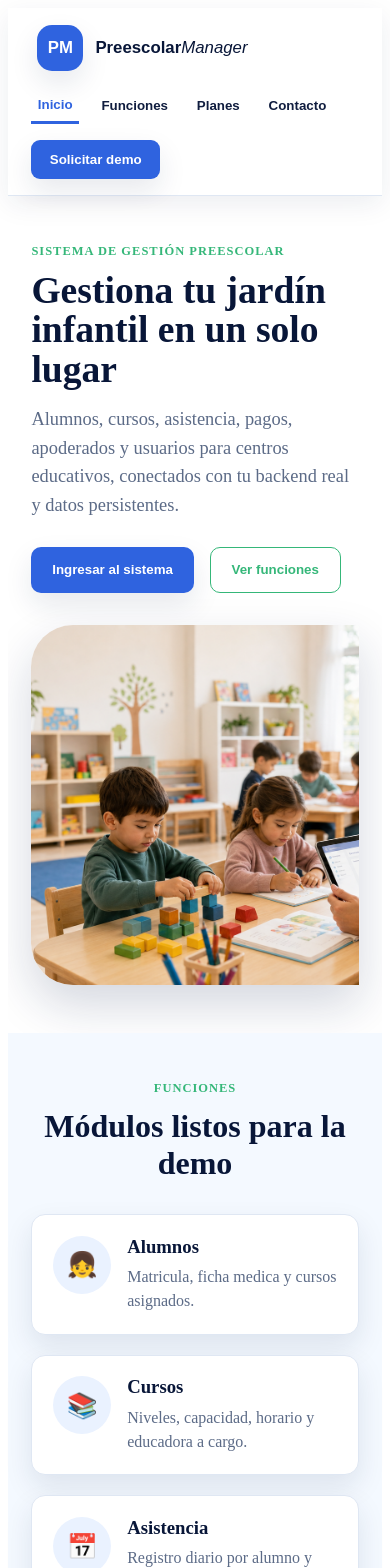
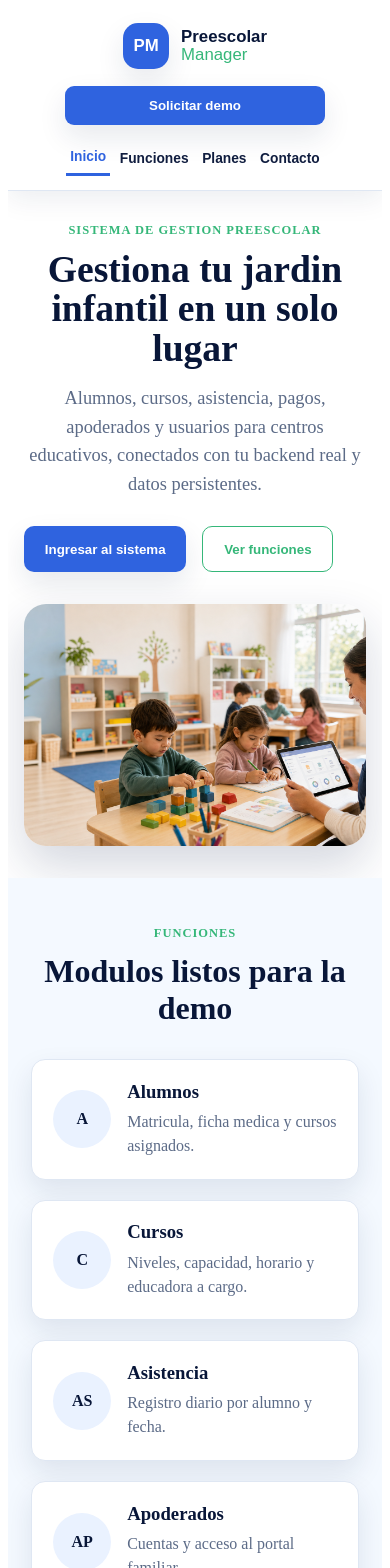
Before and after one commit to Natyvirtualgamer/app_jardin, a React (Vite) app in the folder frontend/: page / in a window 390 px wide. Shown: the top 1568 px of the page. Built offline with nearby package versions, Linux system fonts and the light colour scheme; no server answers.

Commit message:
Ajusta landing responsive y contacto WhatsApp

```diff
--- /dev/null
+++ b/frontend/src/pages/LandingPage.css
@@ -0,0 +1,83 @@
+.landing-page {
+  overflow-x: hidden;
+}
+
+.landing-nav strong,
+.landing-nav em {
+  display: block;
+  line-height: 1.05;
+}
+
+.landing-nav em {
+  color: #35b779;
+  font-style: normal;
+}
+
+@media (max-width: 1024px) {
+  .landing-modulos {
+    grid-template-columns: repeat(2, minmax(240px, 1fr)) !important;
+  }
+}
+
+@media (max-width: 760px) {
+  .landing-nav {
+    justify-content: center !important;
+    padding: 0.85rem 1rem !important;
+  }
+
+  .landing-nav-links {
+    order: 3;
+    width: 100%;
+    justify-content: center;
+    gap: 0.35rem !important;
+  }
+
+  .landing-nav-button {
+    flex: 1 1 100%;
+    max-width: 260px;
+  }
+
+  .landing-hero {
+    min-height: auto !important;
+    padding: 2rem 1rem !important;
+    text-align: center;
+  }
+
+  .landing-hero > div:first-child {
+    margin: 0 auto;
+  }
+
+  .landing-hero-media-wrap {
+    min-height: 240px !important;
+    height: 62vw !important;
+    border-radius: 22px !important;
+  }
+
+  .landing-modulos {
+    grid-template-columns: 1fr !important;
+    max-width: 440px !important;
+  }
+
+  .landing-modulo-card {
+    min-height: auto;
+  }
+
+  .landing-contact-section {
+    padding: 3rem 1rem !important;
+  }
+
+  .landing-contact-form {
+    padding: 1.1rem !important;
+  }
+}
+
+@media (max-width: 420px) {
+  .landing-nav-links button {
+    font-size: 0.86rem;
+    padding-inline: 0.25rem !important;
+  }
+
+  .landing-modulo-card {
+    align-items: center !important;
+  }
+}
--- a/frontend/src/pages/LandingPage.jsx
+++ b/frontend/src/pages/LandingPage.jsx
@@ -3,17 +3,18 @@ import { useNavigate } from 'react-router-dom'
 import LoginModal from '../components/LoginModal.jsx'
 import heroImage from '../assets/hero-classroom.png'
 import { colors, shadows } from '../theme.js'
+import './LandingPage.css'
 
 const WHATSAPP_PHONE = import.meta.env.VITE_WHATSAPP_PHONE || '56912345678'
 const WHATSAPP_GROUP_URL = import.meta.env.VITE_WHATSAPP_GROUP_URL || 'https://chat.whatsapp.com/Db9jSyj7IuxI18s0WdAyH4'
 
 const MODULOS = [
-  { icon: '👧', titulo: 'Alumnos', texto: 'Matricula, ficha medica y cursos asignados.' },
-  { icon: '📚', titulo: 'Cursos', texto: 'Niveles, capacidad, horario y educadora a cargo.' },
-  { icon: '📅', titulo: 'Asistencia', texto: 'Registro diario por alumno y fecha.' },
-  { icon: '💰', titulo: 'Pagos', texto: 'Mensualidades, descuentos y pagos parciales.' },
-  { icon: '👥', titulo: 'Apoderados', texto: 'Cuentas y acceso al portal familiar.' },
-  { icon: '🔑', titulo: 'Usuarios', texto: 'Personal, educadoras, finanzas, recepcion y administradores.' },
+  { icon: 'A', titulo: 'Alumnos', texto: 'Matricula, ficha medica y cursos asignados.' },
+  { icon: 'C', titulo: 'Cursos', texto: 'Niveles, capacidad, horario y educadora a cargo.' },
+  { icon: 'AS', titulo: 'Asistencia', texto: 'Registro diario por alumno y fecha.' },
+  { icon: 'AP', titulo: 'Apoderados', texto: 'Cuentas y acceso al portal familiar.' },
+  { icon: 'U', titulo: 'Usuarios', texto: 'Personal, educadoras, finanzas, recepcion y administradores.' },
+  { icon: 'P', titulo: 'Pagos', texto: 'Mensualidades, descuentos y pagos parciales.' },
 ]
 
 const CONTACTO_INICIAL = { nombre: '', jardin: '', correo: '', telefono: '', mensaje: '' }
@@ -25,47 +26,51 @@ function scrollTo(id) {
 export default function LandingPage() {
   const [showLogin, setShowLogin] = useState(false)
   const [contacto, setContacto] = useState(CONTACTO_INICIAL)
+  const [contactoAviso, setContactoAviso] = useState('')
   const navigate = useNavigate()
 
   function enviarWhatsApp(e) {
     e.preventDefault()
-    const texto = `Hola, quiero solicitar información/demo de App Jardín.
+    const texto = `Hola, quiero solicitar informacion/demo de App Jardin.
 Nombre: ${contacto.nombre}
-Jardín/Institución: ${contacto.jardin}
+Jardin/Institucion: ${contacto.jardin}
 Correo: ${contacto.correo}
-Teléfono: ${contacto.telefono}
-Mensaje: ${contacto.mensaje}`
-    const destino = WHATSAPP_GROUP_URL
-      ? WHATSAPP_GROUP_URL
-      : `https://wa.me/${WHATSAPP_PHONE}?text=${encodeURIComponent(texto)}`
+Telefono: ${contacto.telefono}
+Mensaje: ${contacto.mensaje || 'Quiero recibir mas informacion.'}`
 
     if (WHATSAPP_GROUP_URL) {
-      window.location.href = destino
+      const mensajeGrupo = `${texto}
+
+Grupo App Jardin: ${WHATSAPP_GROUP_URL}`
+      setContactoAviso('WhatsApp se abrira con el mensaje listo. Selecciona el grupo de App Jardin y presiona enviar.')
+      window.open(`https://api.whatsapp.com/send?text=${encodeURIComponent(mensajeGrupo)}`, '_blank', 'noopener,noreferrer')
       return
     }
-    window.location.href = destino
+
+    setContactoAviso('WhatsApp se abrira con el mensaje listo para enviar.')
+    window.open(`https://wa.me/${WHATSAPP_PHONE}?text=${encodeURIComponent(texto)}`, '_blank', 'noopener,noreferrer')
   }
 
   return (
-    <div style={styles.page}>
-      <nav style={styles.nav}>
+    <div className="landing-page" style={styles.page}>
+      <nav className="landing-nav" style={styles.nav}>
         <button style={styles.brand} onClick={() => scrollTo('inicio')} aria-label="Ir al inicio">
           <span style={styles.logoIcon}>PM</span>
           <span><strong>Preescolar</strong><em>Manager</em></span>
         </button>
-        <div style={styles.navLinks}>
+        <div className="landing-nav-links" style={styles.navLinks}>
           <button style={styles.navLinkActive} onClick={() => scrollTo('inicio')}>Inicio</button>
           <button style={styles.navLink} onClick={() => scrollTo('funciones')}>Funciones</button>
           <button style={styles.navLink} onClick={() => scrollTo('planes')}>Planes</button>
           <button style={styles.navLink} onClick={() => scrollTo('contacto')}>Contacto</button>
         </div>
-        <button style={styles.navButton} onClick={() => scrollTo('contacto')}>Solicitar demo</button>
+        <button className="landing-nav-button" style={styles.navButton} onClick={() => scrollTo('contacto')}>Solicitar demo</button>
       </nav>
 
-      <header id="inicio" style={styles.hero}>
+      <header id="inicio" className="landing-hero" style={styles.hero}>
         <div style={styles.heroCopy}>
-          <p style={styles.kicker}>Sistema de gestión preescolar</p>
-          <h1 style={styles.heroTitle}>Gestiona tu jardín infantil en un solo lugar</h1>
+          <p style={styles.kicker}>Sistema de gestion preescolar</p>
+          <h1 style={styles.heroTitle}>Gestiona tu jardin infantil en un solo lugar</h1>
           <p style={styles.heroSubtitle}>
             Alumnos, cursos, asistencia, pagos, apoderados y usuarios para centros educativos,
             conectados con tu backend real y datos persistentes.
@@ -75,7 +80,7 @@ Mensaje: ${contacto.mensaje}`
             <button style={styles.heroButtonOutline} onClick={() => scrollTo('funciones')}>Ver funciones</button>
           </div>
         </div>
-        <div style={styles.heroMediaWrap}>
+        <div className="landing-hero-media-wrap" style={styles.heroMediaWrap}>
           <img src={heroImage} alt="Educadora usando una tablet en sala de jardin infantil" style={styles.heroMedia} />
         </div>
       </header>
@@ -83,11 +88,11 @@ Mensaje: ${contacto.mensaje}`
       <section id="funciones" style={styles.section}>
         <div style={styles.sectionHeader}>
           <p style={styles.kicker}>Funciones</p>
-          <h2 style={styles.sectionTitle}>Módulos listos para la demo</h2>
+          <h2 style={styles.sectionTitle}>Modulos listos para la demo</h2>
         </div>
-        <div style={styles.modulos}>
+        <div className="landing-modulos" style={styles.modulos}>
           {MODULOS.map((modulo) => (
-            <article key={modulo.titulo} style={styles.moduloCard}>
+            <article key={modulo.titulo} className="landing-modulo-card" style={styles.moduloCard}>
               <span style={styles.moduloIcon}>{modulo.icon}</span>
               <div>
                 <h3 style={styles.moduloTitulo}>{modulo.titulo}</h3>
@@ -102,23 +107,23 @@ Mensaje: ${contacto.mensaje}`
         <div style={styles.planContent}>
           <p style={styles.kicker}>Planes</p>
           <h2 style={styles.sectionTitleLeft}>Una base funcional para crecer</h2>
-          <p style={styles.textLine}>Esta versión mantiene login, dashboard, CRUDs principales, RDS, ALB, dos EC2 y despliegue por GitHub Actions.</p>
+          <p style={styles.textLine}>Esta version mantiene login, dashboard, CRUDs principales, RDS, ALB, dos EC2 y despliegue por GitHub Actions.</p>
           <button style={styles.heroButtonPrimary} onClick={() => scrollTo('contacto')}>Solicitar demo</button>
         </div>
       </section>
 
-      <section id="contacto" style={styles.contactSection}>
+      <section id="contacto" className="landing-contact-section" style={styles.contactSection}>
         <div style={styles.contactCopy}>
           <p style={styles.kicker}>Contacto</p>
-          <h2 style={styles.sectionTitleLeft}>Agenda una revisión por WhatsApp</h2>
-          <p style={styles.textLine}>Completa el formulario y se abrirá WhatsApp con el mensaje preparado. No depende del backend y no rompe el flujo de la app.</p>
+          <h2 style={styles.sectionTitleLeft}>Agenda una revision por WhatsApp</h2>
+          <p style={styles.textLine}>Completa el formulario y se abrira WhatsApp con el mensaje preparado. Selecciona el grupo de App Jardin y presiona enviar.</p>
         </div>
-        <form onSubmit={enviarWhatsApp} style={styles.contactForm}>
+        <form className="landing-contact-form" onSubmit={enviarWhatsApp} style={styles.contactForm}>
           <Campo label="Nombre" value={contacto.nombre} onChange={(v) => setContacto({ ...contacto, nombre: v })} required />
-          <Campo label="Nombre del jardín o institución" value={contacto.jardin} onChange={(v) => setContacto({ ...contacto, jardin: v })} required />
+          <Campo label="Nombre del jardin o institucion" value={contacto.jardin} onChange={(v) => setContacto({ ...contacto, jardin: v })} required />
           <div style={styles.formGrid}>
             <Campo label="Correo" type="email" value={contacto.correo} onChange={(v) => setContacto({ ...contacto, correo: v })} required />
-            <Campo label="Teléfono" value={contacto.telefono} onChange={(v) => setContacto({ ...contacto, telefono: v })} required />
+            <Campo label="Telefono" value={contacto.telefono} onChange={(v) => setContacto({ ...contacto, telefono: v })} required />
           </div>
           <div style={styles.field}>
             <label htmlFor="contacto-mensaje" style={styles.label}>Mensaje</label>
@@ -130,6 +135,7 @@ Mensaje: ${contacto.mensaje}`
               style={styles.textarea}
             />
           </div>
+          {contactoAviso && <p style={styles.contactHint}>{contactoAviso}</p>}
           <button type="submit" style={styles.saveBtn}>Enviar por WhatsApp</button>
         </form>
       </section>
@@ -185,9 +191,9 @@ const styles = {
   sectionHeader: { textAlign: 'center', marginBottom: '2rem' },
   sectionTitle: { margin: 0, color: colors.primaryDark, fontSize: '2rem' },
   sectionTitleLeft: { margin: '0 0 1rem', color: colors.primaryDark, fontSize: '2rem' },
-  modulos: { display: 'grid', gridTemplateColumns: 'repeat(auto-fit, minmax(250px, 1fr))', gap: '1.25rem' },
+  modulos: { display: 'grid', gridTemplateColumns: 'repeat(3, minmax(250px, 1fr))', gap: '1.25rem', maxWidth: '1200px', margin: '0 auto' },
   moduloCard: { display: 'flex', alignItems: 'flex-start', gap: '1rem', background: '#fff', borderRadius: '14px', padding: '1.3rem', boxShadow: shadows.card, border: `1px solid ${colors.border}` },
-  moduloIcon: { display: 'inline-flex', alignItems: 'center', justifyContent: 'center', width: '58px', height: '58px', borderRadius: '50%', background: colors.primaryLight, fontSize: '1.55rem', flexShrink: 0 },
+  moduloIcon: { display: 'inline-flex', alignItems: 'center', justifyContent: 'center', width: '58px', height: '58px', borderRadius: '50%', background: colors.primaryLight, color: colors.primaryDark, fontSize: '1rem', fontWeight: 900, flexShrink: 0 },
   moduloTitulo: { margin: '0 0 0.45rem', color: colors.primaryDark },
   moduloTexto: { margin: 0, color: colors.textMuted, lineHeight: 1.5 },
   band: { padding: '3.5rem 6vw', background: '#fff' },
@@ -201,6 +207,7 @@ const styles = {
   label: { display: 'block', marginBottom: '0.35rem', color: colors.textDark, fontWeight: '700', fontSize: '0.9rem' },
   input: { width: '100%', padding: '0.72rem', border: `1.5px solid ${colors.border}`, borderRadius: '9px', fontSize: '0.95rem', boxSizing: 'border-box' },
   textarea: { width: '100%', padding: '0.72rem', border: `1.5px solid ${colors.border}`, borderRadius: '9px', fontSize: '0.95rem', boxSizing: 'border-box', resize: 'vertical', fontFamily: 'inherit' },
+  contactHint: { margin: '0 0 1rem', color: colors.textMuted, lineHeight: 1.45, fontWeight: 700 },
   saveBtn: { width: '100%', padding: '0.85rem', background: colors.secondary, color: '#fff', border: 'none', borderRadius: '10px', fontWeight: '900', cursor: 'pointer' },
   footer: { display: 'flex', justifyContent: 'space-between', alignItems: 'center', gap: '1rem', padding: '1.25rem 6vw', background: colors.primaryDark, color: '#fff', flexWrap: 'wrap' },
   footerLink: { background: 'transparent', border: '1px solid rgba(255,255,255,0.5)', color: '#fff', borderRadius: '8px', padding: '0.55rem 0.9rem', cursor: 'pointer' },
```
